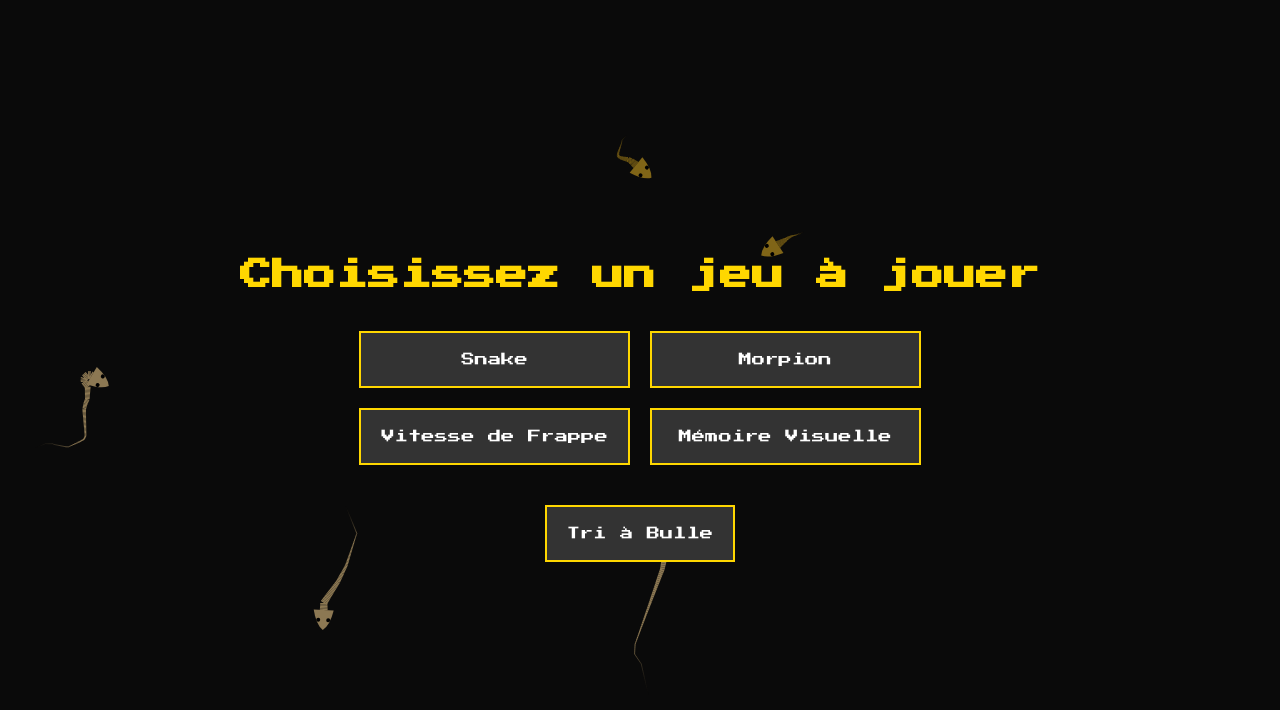
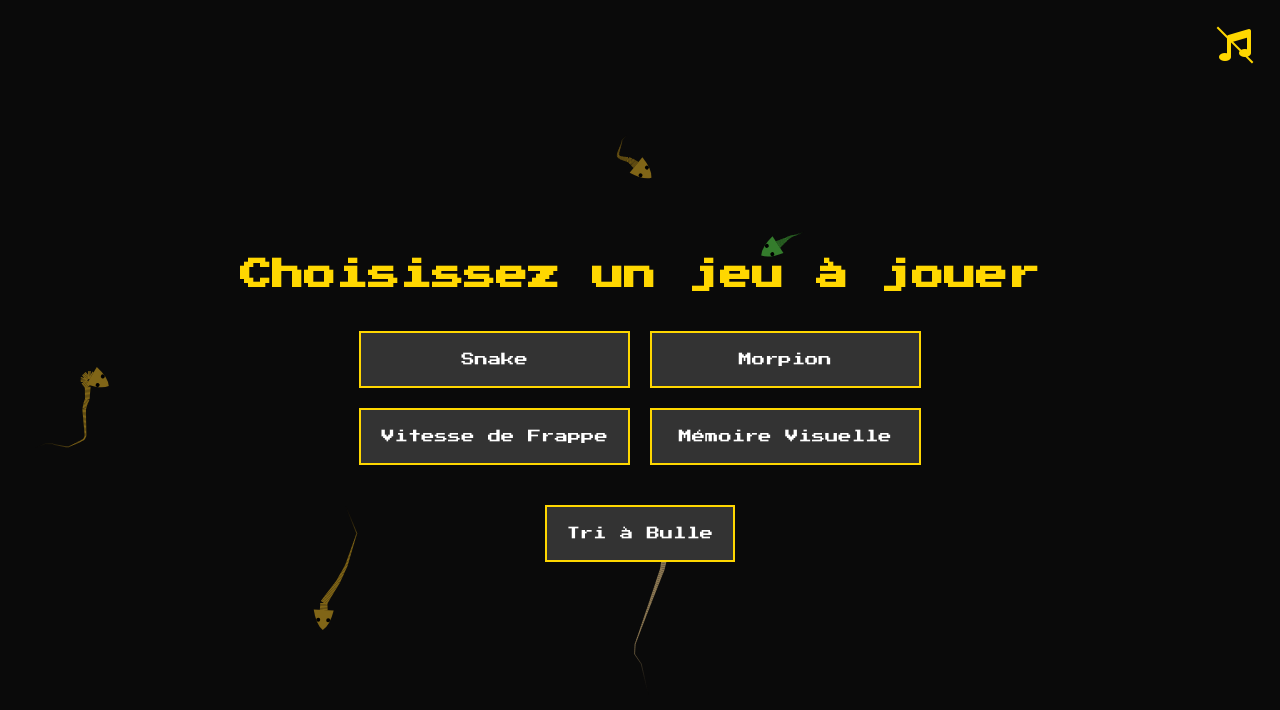
Before and after one commit to gonicolas12/challenge_js, a plain HTML site: page web/templates/index.html in a window 1280 px wide. Drawn offline with Linux system fonts and the light colour scheme.

Commit message:
Music button added in MemoryTest AND in home

```diff
--- a/web/assets/css/index.css
+++ b/web/assets/css/index.css
@@ -6,6 +6,33 @@ body, html {
     background-color: rgba(0, 0, 0, 0); /* Fond transparent */
     color: #fff;
 }
+
+#musicButton {
+    position: absolute;
+    font-size: 32px;
+    top: 20px;
+    right: 20px;
+    display: flex;
+    align-items: center;
+    justify-content: center;
+    width: 50px;
+    height: 50px;
+    background-color: transparent;
+    border: none;
+    cursor: pointer;
+    text-decoration: none;
+    color: #FFD700;
+    z-index: 2;
+  }
+
+  #musicButton.off::before {
+    content: "";
+    position: absolute;
+    width: 50px;
+    height: 2px;
+    background-color: #FFD700;
+    transform: rotate(45deg);
+  }
 
 /* Styles pour le canvas */
 canvas#snakeCanvas {
--- a/web/assets/css/visualMemoryTest.css
+++ b/web/assets/css/visualMemoryTest.css
@@ -34,6 +34,32 @@ body {
     cursor: pointer;
     margin-top: 20px;
     transition: transform 0.2s ease, background-color 0.3s ease;
+}
+
+#musicButton {
+  position: absolute;
+  font-size: 32px;
+  top: 20px;
+  right: 20px;
+  display: flex;
+  align-items: center;
+  justify-content: center;
+  width: 50px;
+  height: 50px;
+  background-color: transparent;
+  border: none;
+  cursor: pointer;
+  text-decoration: none;
+  color: #FFD700;
+}
+
+#musicButton.off::before {
+  content: "";
+  position: absolute;
+  width: 50px;
+  height: 2px;
+  background-color: #FFD700;
+  transform: rotate(45deg);
 }
 
 #startButton:hover, #menuButton:hover {
--- /dev/null
+++ b/web/assets/js/musicButton.js
@@ -0,0 +1,18 @@
+let musicOn = false;
+const musicPlayer = document.getElementById('backgroundMusic');
+
+document.addEventListener('DOMContentLoaded', function() {
+    musicPlayer.pause();
+    document.getElementById('musicButton').classList.add('off');
+});
+
+document.getElementById('musicButton').addEventListener('click', function() {
+    musicOn = !musicOn;
+    if (musicOn) {
+        document.getElementById('musicButton').classList.remove('off');
+        musicPlayer.play();
+    } else {
+        document.getElementById('musicButton').classList.add('off');
+        musicPlayer.pause();
+    }
+});
--- a/web/assets/js/snakeAnimation.js
+++ b/web/assets/js/snakeAnimation.js
@@ -5,7 +5,7 @@ document.addEventListener('DOMContentLoaded', (event) => {
     canvas.width = window.innerWidth;
     canvas.height = window.innerHeight;
 
-    const snakeColors = ['#347C2C', '#806517', '#8C7853', '#FFFFFF']; // verts, marrons, et blanc
+    const snakeColors = ['#347C2C', '#806517', '#8C7853']; // verts, marrons, et blanc
 
     class Snake {
         constructor() {
--- a/web/templates/index.html
+++ b/web/templates/index.html
@@ -4,12 +4,17 @@
     <meta charset="UTF-8">
     <meta name="viewport" content="width=device-width, initial-scale=1.0">
     <title>Accueil des Jeux</title>
+    <link rel="stylesheet" href="https://cdnjs.cloudflare.com/ajax/libs/font-awesome/5.15.4/css/all.min.css">
     <link rel="stylesheet" href="../assets/css/index.css">
 </head>
 <body>
-    <audio autoplay loop>
+    <audio id="backgroundMusic" loop>
         <source src="../assets/audio/Undertale_music.mp3" type="audio/mpeg">
+        Votre navigateur ne supporte pas l'élément audio.
     </audio>
+    <a href="#" id="musicButton" title="Activer/Désactiver la musique">
+        <i class="fas fa-music"></i>
+    </a>
     <canvas id="snakeCanvas"></canvas>
     <div class="container">
         <h1>Choisissez un jeu à jouer</h1>
@@ -22,5 +27,6 @@
         <button class="game-button centered" onclick="location.href='./templates/triBulle.html'">Tri à Bulle</button>
     </div>
     <script src="../assets/js/snakeAnimation.js"></script>
+    <script src="../assets/js/musicButton.js"></script>
 </body>
 </html>
```
Also changed, not shown: web/templates/visualMemoryTest.html (+8 -0 lines).
